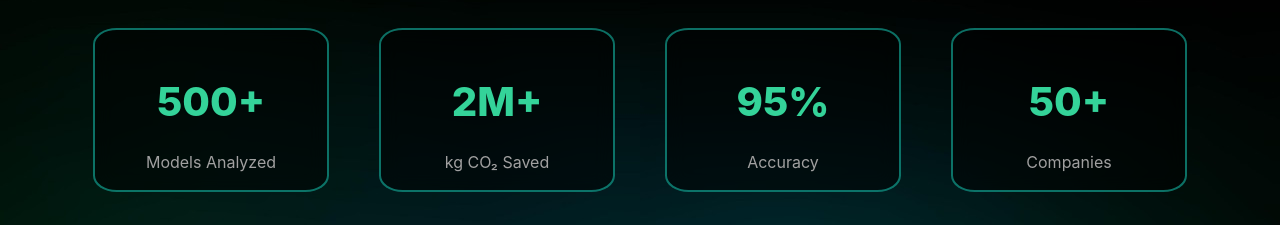
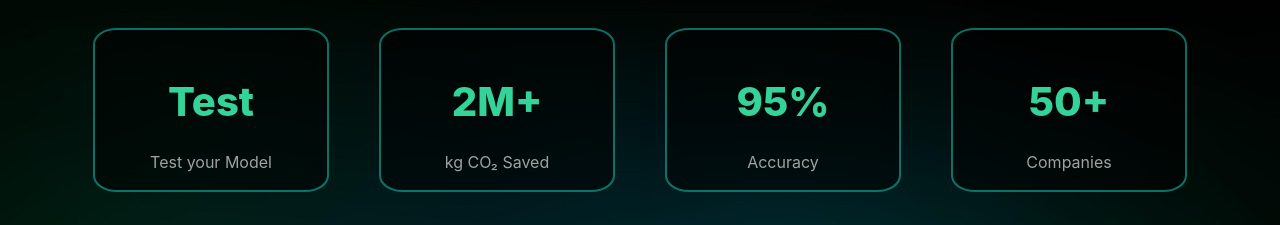
Before and after one commit to realishaanlohani/netzeroapp, a plain HTML site: page index.html in a window 1280 px wide. Shown: the part 814-1039 px from the top of the page. Drawn offline with Linux system fonts and the light colour scheme.

Commit message:
stat-number

```diff
--- a/index.html
+++ b/index.html
@@ -436,8 +436,8 @@
 
             <div class="stats-grid">
                 <div class="stat-item">
-                    <p class="stat-number">500+</p>
-                    <p class="stat-label">Models Analyzed</p>
+                    <p class="stat-number">Test</p>
+                    <p class="stat-label">Test your Model</p>
                 </div>
                 <div class="stat-item">
                     <p class="stat-number">2M+</p>
```
